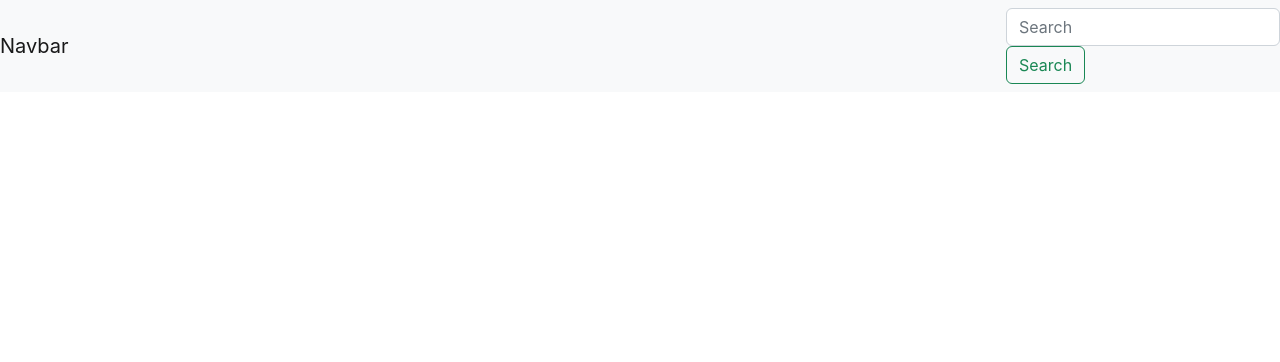
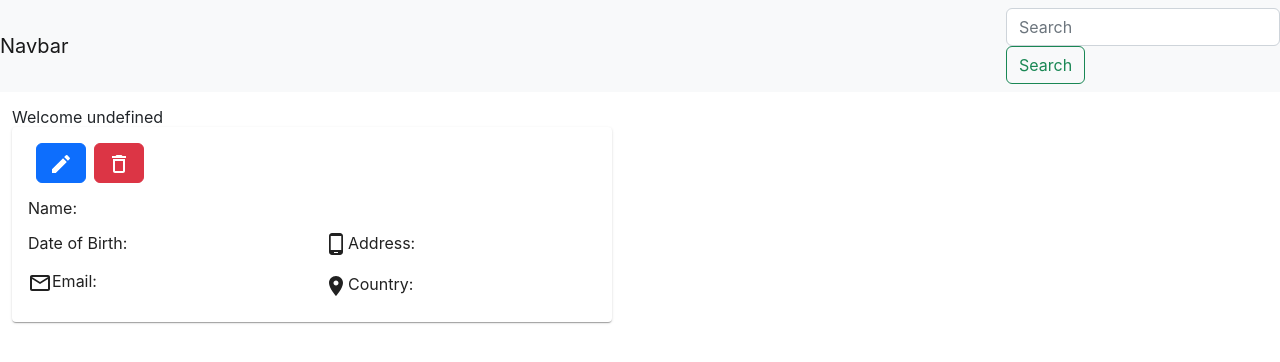
Before and after one commit to mariyabaig/valuepitchCRUD, a React (Create React App) app in the folder frontend/: page /details/1 in a window 1280 px wide. Before the commit this address had no page. Shown: the top 362 px of the page. Built offline with nearby package versions, Linux system fonts and the light colour scheme; no server answers.

Commit message:
Viewing individual data at UI

```diff
--- a/frontend/src/App.js
+++ b/frontend/src/App.js
@@ -16,7 +16,7 @@ function App() {
         <Route exact path="/" element={<Home/>}/>
         <Route exact path="/register" element={<Register/>}/>
         <Route exact path="/edit/:id" element={<Edit/>}/>
-        {/* <Route exact path="/details/:id" element={<Details/>}/> */}
+        <Route exact path="/details/:id" element={<Details/>}/>
       </Routes>
     </BrowserRouter>
     </>
--- a/frontend/src/Components/Details.js
+++ b/frontend/src/Components/Details.js
@@ -1,41 +1,87 @@
-import React from 'react'
+import React, { useEffect, useState } from 'react'
+import CreateIcon from '@mui/icons-material/Create';
+import DeleteOutlineIcon from '@mui/icons-material/DeleteOutline';
 import Card from '@mui/material/Card';
-import CardActions from '@mui/material/CardActions';
+import CardContent from '@mui/material/CardContent';
+import MailOutlineIcon from '@mui/icons-material/MailOutline';
+// import WorkIcon from '@mui/icons-material/Work';
+import PhoneAndroidIcon from '@mui/icons-material/PhoneAndroid';
+import LocationOnIcon from '@mui/icons-material/LocationOn';
+import { NavLink, useParams, useHistory } from 'react-router-dom';
 
 
 const Details = () => {
-  return (
-    <>
-       <div className="container mt-3">
-            <h1 style={{ fontWeight: 400 }}>Welcome Harsh Pathak</h1>
+
+    const [individualUser, setIndividual] = useState([]);
+    console.log(individualUser);
+
+
+    //to get user's id
+    const { id } = useParams("");
+    console.log(id);
+
+    // const history = useHistory();
+
+
+    const getdata = async () => {
+
+        const res = await fetch(`/getuser/${id}`, {
+            method: "GET",
+            headers: {
+                "Content-Type": "application/json"
+            }
+        });
+
+        const data = await res.json();
+        console.log(data);
+
+        if (res.status === 422 || !data) {
+            console.log("error ");
+
+        } else {
+            setIndividual(data)
+            console.log("get data");
+        }
+    }
+
+    useEffect(() => {
+        getdata();
+    }, [])
+
+
+
+
+    return (
+        <div className="container mt-3">
+            <h1 style={{ fontWeight: 400 }}>Welcome {`${individualUser.name}`}</h1>
 
             <Card sx={{ maxWidth: 600 }}>
                 <CardContent>
                     <div className="add_btn">
-                        <NavLink to={`/edit/${getuserdata._id}`}>  <button className="btn btn-primary mx-2"><CreateIcon /></button></NavLink>
-                        <button className="btn btn-danger" onClick={() => deleteuser(getuserdata._id)}><DeleteOutlineIcon /></button>
+                        <NavLink to={`/edit/${individualUser._id}`}>  <button className="btn btn-primary mx-2"><CreateIcon /></button></NavLink>
+                        <button className="btn btn-danger" onClick={() => deleteuser(individualUser._id)}><DeleteOutlineIcon /></button>
                     </div>
                     <div className="row">
                         <div className="left_view col-lg-6 col-md-6 col-12">
-                            <img src="/profile.png" style={{ width: 50 }} alt="profile" />
-                            <h3 className="mt-3">Name: <span >{getuserdata.name}</span></h3>
-                            <h3 className="mt-3">Age: <span >{getuserdata.age}</span></h3>
-                            <p className="mt-3"><MailOutlineIcon />Email: <span>{getuserdata.email}</span></p>
-                            <p className="mt-3"><WorkIcon />Occuption: <span>{getuserdata.work}</span></p>
+                            {/* <img src="/profile.png" style={{ width: 50 }} alt="profile" /> */}
+                            <h3 className="mt-3">Name: <span >{individualUser.name}</span></h3>
+                            <h3 className="mt-3">Date of Birth: <span >{individualUser.dob}</span></h3>
+                            <p className="mt-3"><MailOutlineIcon />Email: <span>{individualUser.email}</span></p>
+                            {/* <p className="mt-3"><WorkIcon />Address: <span>{individualUser.address}</span></p>
+                            <p className="mt-3"><WorkIcon />Country: <span>{individualUser.country}</span></p> */}
                         </div>
                         <div className="right_view  col-lg-6 col-md-6 col-12">
 
-                            <p className="mt-5"><PhoneAndroidIcon />mobile: <span>+91 {getuserdata.mobile}</span></p>
-                            <p className="mt-3"><LocationOnIcon />location: <span>{getuserdata.add}</span></p>
-                            <p className="mt-3">Description: <span>{getuserdata.desc}</span></p>
+                            <p className="mt-5"><PhoneAndroidIcon />Address: <span>{individualUser.address}</span></p>
+                            <p className="mt-3"><LocationOnIcon />Country: <span>{individualUser.country}</span></p>
+                            {/* <p className="mt-3">Description: <span>{individualUser.desc}</span></p> */}
                         </div>
                     </div>
 
                 </CardContent>
             </Card>
         </div>
-    </>
-  )
+    )
 }
 
 export default Details
--- a/frontend/src/Components/Home.js
+++ b/frontend/src/Components/Home.js
@@ -1,5 +1,5 @@
 import React from "react";
-import { useNavigate } from "react-router-dom";
+import { NavLink, useNavigate } from "react-router-dom";
 import DeleteIcon from '@mui/icons-material/Delete';
 import EditIcon from '@mui/icons-material/Edit';
 import RemoveRedEyeIcon from '@mui/icons-material/RemoveRedEye';
@@ -20,9 +20,6 @@ const goToEdit = ()=>{
   navigate("/edit")
   }
 
-  const goToDetails = ()=>{
-    navigate("/details")
-    }
 
 //get data on home page
 const [getUserdata, setUserdata] = useState([]);
@@ -83,8 +80,8 @@ useEffect(() => {
                                                 <td>{element.address}</td>
                                                 <td>{element.country}</td>
                                                 <td className="d-flex justify-content-between">
-                                                <button onClick={goToDetails} className="btn btn-primary mx-3"><RemoveRedEyeIcon/></button>
-                                                <button onClick={goToEdit} className="btn btn-success mx-3"><EditIcon/></button>
+                                                <NavLink to ={`details/${element._id}`}><button className="btn btn-primary mx-3"><RemoveRedEyeIcon/></button></NavLink>
+                                                <button className="btn btn-success mx-3"><EditIcon/></button>
                                                 <button className="btn btn-danger mx-3"><DeleteIcon/></button>
                                                 </td>
                                             </tr>
```
